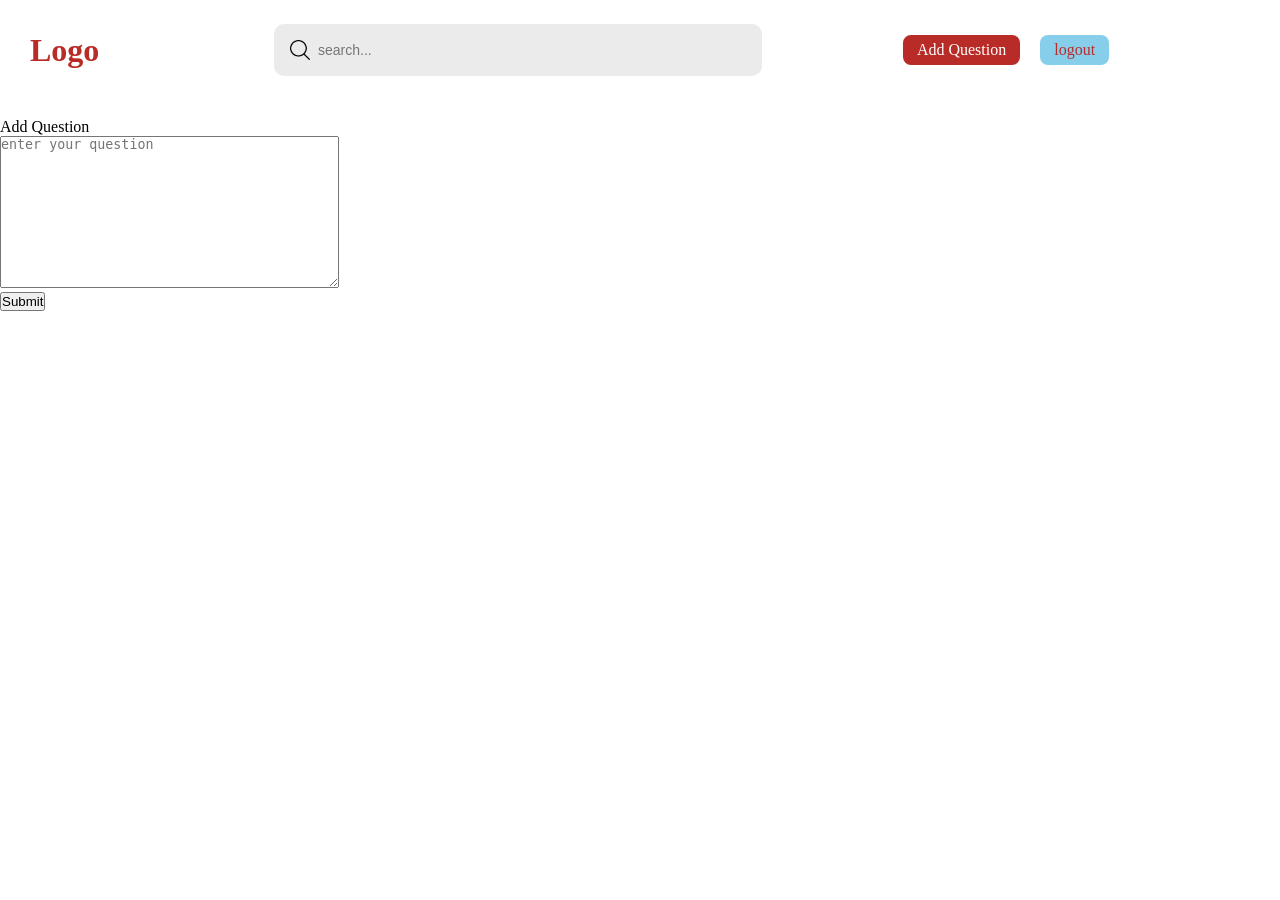
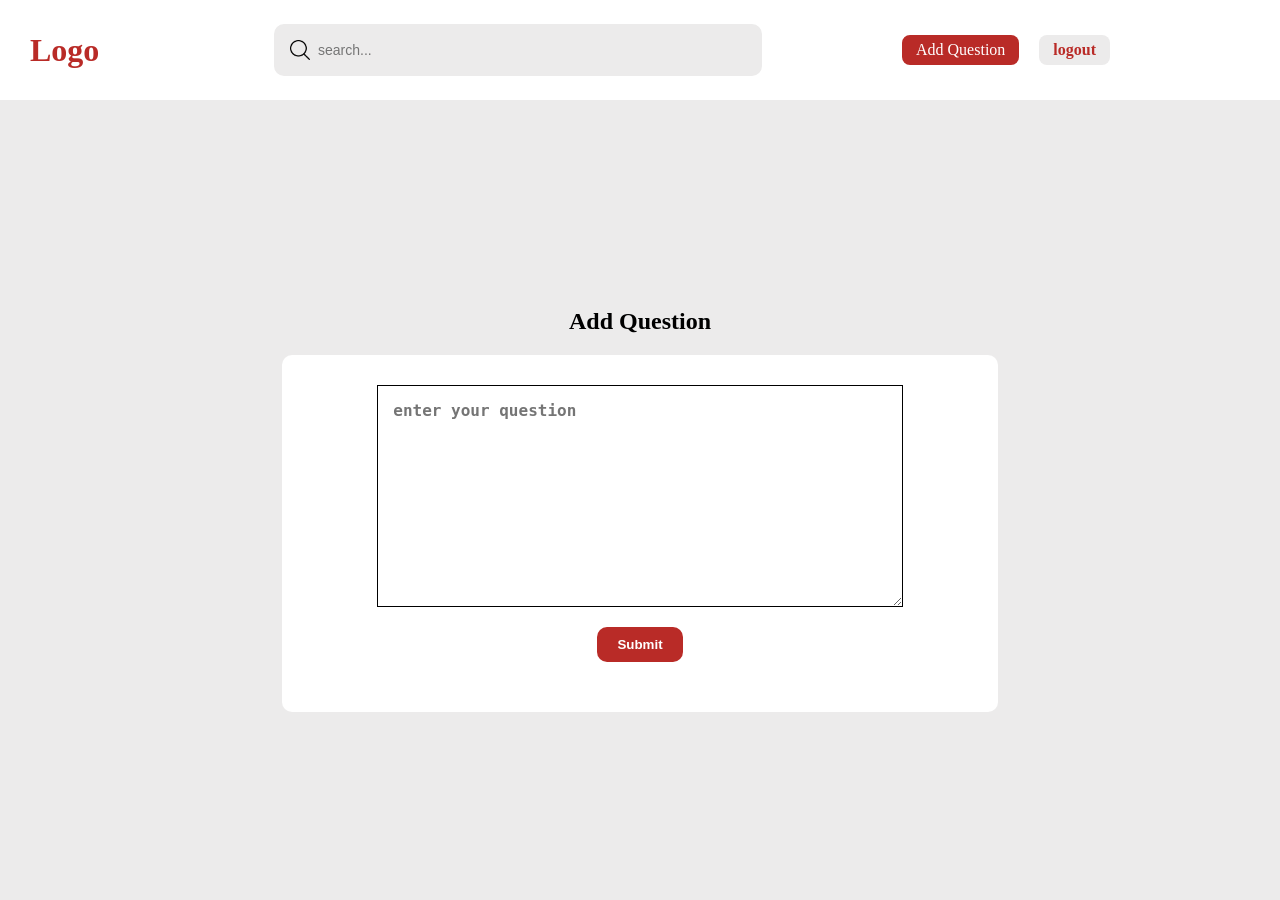
Before and after one commit to muhammednadeerrahman/quora_project, a Django app: page /create/ in a window 1280 px wide. Before the commit the page ends 311 px from the top, so only its background shows below. Run offline with Django 4.2, Linux system fonts and the light colour scheme; the visitor is signed in with stand-in values (Sample User, id 1); some libraries are stand-ins or nearby versions.

Commit message:
task finished

```diff
--- a/quora/views.py
+++ b/quora/views.py
@@ -34,6 +34,7 @@ def create (request):
         else:
             error_message = generate_form_errors(form)
             response_data = {
+                    "error" : True,
                     "message" :str(error_message),
                     "title" :"please check something error occured",
                     "status" : "error",
@@ -76,6 +77,7 @@ def answer(request,id):
         else:
             error_message = generate_form_errors(form)
             response_data = {
+                    "error" : True,
                     "message" :str(error_message),
                     "title" :"please check something error occured",
                     "status" : "error",
@@ -87,7 +89,8 @@ def answer(request,id):
         form = AnswerForm()
         context ={
         "form" : form,
-        "title" : "create form"
+        "title" : "create form",
+        "question" : question
         }
     return render(request,"quora/answer.html",context=context)
 
--- a/static/css/style.css
+++ b/static/css/style.css
@@ -7,6 +7,10 @@
 ul,ol{
    list-style: none;
 }
+p.error_message{
+    color: red;
+
+ }
 header{
     display: flex;
     justify-content: space-between;
@@ -75,7 +79,7 @@ header div.right a.question{
 }
 header div.right a.button{
 
-    background-color: skyblue;
+    background-color: rgb(236, 235, 235);
     color: #fff;
     display: block;
     align-items: center;
@@ -83,6 +87,7 @@ header div.right a.button{
     color: #b92b27;
     border-radius: 8px;
     border: none;
+    font-weight: bold;
 }
 
 
@@ -170,7 +175,7 @@ section#main div.content div.question div.main{
 }
 section#main div.content div.question div.main h4{
     font-size: 18px;
-    margin-bottom: 20px;
+    margin-bottom: 5px;
 
 }
 section#main div.content div.question div.main div.item{
@@ -207,3 +212,213 @@ section#main div.content div.question div.item div.like img{
 section#main div.content div.question div.item div.like h5{
 
 }
+
+section#create{
+    align-content: center;
+    justify-content: center;
+    display: flex;
+    background-color: rgb(236, 235, 235);
+    height: 100vh;
+
+
+}
+section#create div.wrapper{
+    width: 70%;
+    align-items: center;
+    display: flex;
+    justify-content: center;
+    flex-direction: column;
+}
+
+section#create div.wrapper h2.title,section#create h2.question{
+    margin: 20px 0;
+
+}
+section#create div.wrapper form{
+    width: 80%;
+    background-color: #fff;
+    padding: 30px;
+    border-radius: 10px;
+    align-items: center;
+    display: flex;
+    justify-content: center;
+    flex-direction: column;
+
+
+}
+section#create div.wrapper form div.input_container{
+    width: 80%;
+    display: flex;
+    align-items: center;
+    justify-content: center;
+}
+section#create div.wrapper form div.input_container textarea{
+    display: block;
+    width: 100%;
+    font-size: 16px;
+    font-weight: bold;
+    padding: 15px;
+    border: 1px solid #000;
+}
+section#create div.wrapper form div.text_container{
+    width: 80%;
+    display: flex;
+    align-items: center;
+    justify-content: center;
+}
+section#create div.wrapper form div.text_container textarea{
+    display: block;
+    width: 100%;
+    font-size: 14px;
+    padding: 15px;
+    border: 1px solid #000;
+
+}
+section#create div.wrapper form div.submit_container{
+    margin: 20px 0;
+
+}
+section#create div.wrapper form div.submit_container button.submit{
+    padding: 10px 20px;
+    border-radius: 10px;
+    background-color: #b92b27;
+    color: #fff;
+    font-weight: bold;
+        border: none;
+
+}
+
+section#login{
+    background-color: #b92b27;
+    align-items: center;
+    display: flex;
+    justify-content: space-around;
+    height: 100vh;
+
+}
+section.title{
+
+}
+section.title span{
+    color: #fff;
+    font-weight: 700;
+    font-size: 35px;
+    display: block;
+
+}
+section.title h1{
+    color: #90ed56;
+    font-weight: 700;
+    font-size: 35px;
+    display: inline-block;
+
+}
+section.title h3{
+    color: #90ed56;
+    text-align: right;
+    margin-top: 20px;
+    font-size: 18px;
+    font-weight: 400;
+}
+
+section#login section.form{
+    padding: 30px;
+    border-radius: 8px;
+    width: 43%;
+
+}
+
+section#login div.top{
+    margin-bottom: 30px;
+
+}
+section#login div.top h1 {
+    font-size: 30px;
+    font-weight: 700;
+    color: rgb(236, 235, 235);
+}
+
+section#login div.bottom{
+
+}
+section#login div.bottom form{
+
+}
+section#login div.bottom div.top{
+
+}
+section#login div.bottom span{
+    color: #000;
+    font-weight: 600;font-size: 14px;
+}
+section#login div.bottom a{
+    color: #0d66b9;
+}
+section#login div.bottom a:hover{
+    color: #80f737;
+}
+
+section#login div.bottom div.top div.left{
+    margin-right: 20px;
+
+}
+section#login div.bottom  div.top div.right{
+    flex-direction: column;
+    display: flex;
+    flex-wrap: wrap;
+    justify-content: space-between;
+
+}
+section#login div.bottom  div.top div.right div.input_container{
+    width: 94%;
+
+}
+section#login div.bottom label{
+    font-size: 18px;
+    font-weight: 500;
+    color: rgb(236, 235, 235);
+
+}
+section#login div.bottom input{
+   width: 74%;
+   padding: 10px;
+   border-radius: 8px;
+   outline: none;
+   border-style: solid ;
+   border-color: #0d66b9;
+}
+section#login div.bottom input :hover{
+    opacity: .5;
+ }
+section#login div.input_container{
+    display: flex;
+    margin-bottom: 30px;
+    justify-content: space-between;
+
+ }
+ section#login div.submit_container{
+    margin: o auto;
+
+
+ }
+ section#login div.submit_container p.error_message{
+    color: red;
+
+ }
+ section#login div.submit_container button{
+    width: 100%;
+    border-radius: 12px;
+    background-color: rgb(236, 235, 235);
+    color: #b92b27;
+    padding: 10px;
+    border: none;
+    margin-bottom: 20px;
+    cursor: pointer;
+ }
+ button :hover{
+   background-color: #0d66b9;
+ }
+ section#login div.submit_container a{
+    justify-self: flex-end;
+    align-self:center ;
+ }
--- a/templates/quora/create.html
+++ b/templates/quora/create.html
@@ -11,12 +11,7 @@
     {% include "web/includes/header.html" %}
     <section id="create">
         <div class="wrapper">
-            <div class="close">
-                <div class="close_container">
-                    <img src="" alt="">
-                </div>
-            </div>
-            <div class="title">Add Question</div>
+            <h2 class="title">Add Question</h2>
             <form class="ajax redirect" action="" method="post">
             {% csrf_token %}
                 {% for field in form %}
@@ -25,9 +20,13 @@
                 </div>
                 {% endfor  %}
 
+                {% if error %}
+                    <p class="error_message">{{message}}</p>
+                {% endif %}
+                <div class="submit_container">
                     <button class="submit">Submit</button>
+                </div>
             </form>
-
         </div>
     </section>
 
--- a/templates/user/login.html
+++ b/templates/user/login.html
@@ -23,11 +23,11 @@
 
                     <div class="input_container">
                         <label for="id_username">Username</label>
-                        <input id="id_username" name="username" type="text" placeholder="Enter Username" >
+                        <input id="id_username" name="username" type="text" placeholder="Enter Username" required >
                     </div>
                     <div class="input_container">
                         <label for="id_password">Password</label>
-                        <input id="id_password" name="password" type="password" placeholder="Enter password">
+                        <input id="id_password" name="password" type="password" placeholder="Enter password" required>
                     </div>
                     <div class="submit_container">
                         {% if error %}
--- a/user/forms.py
+++ b/user/forms.py
@@ -7,8 +7,8 @@ class UserForm(forms.ModelForm):
         model = User
         fields = ["username","password","email","first_name","last_name",]
         widgets = {
-            "password" : forms.widgets.PasswordInput(attrs={"placeholder" : "enter password"}),
-             "username" : forms.widgets.TextInput(attrs = {"placeholder" : "enter username"}),
+            "password" : forms.widgets.PasswordInput(attrs={"placeholder" : "enter password","required" : "required"}),
+             "username" : forms.widgets.TextInput(attrs = {"placeholder" : "enter username","required" : "required"}),
              "first_name" : forms.widgets.TextInput(attrs = {"placeholder" : "enter firstname","required" : "required"}),
              "last_name" : forms.widgets.TextInput(attrs = {"placeholder" : "enter lastname","required" : "required"}),
              "email" : forms.widgets.EmailInput(attrs = {"placeholder" : "enter email","required" : "required"}),
--- a/web/views.py
+++ b/web/views.py
@@ -8,6 +8,9 @@ def index (request):
 
     answer = Answer.objects.filter(is_deleted=False)
 
+    q = request.GET.get("q")
+    print(q)
+
     context ={
         "title" : "quora",
         "question" : question,
```
Also changed, not shown: templates/quora/answer.html (+24 -11 lines), templates/web/includes/header.html (+4 -4 lines), templates/web/index.html (+11 -6 lines), static/images/close.png (added). Lines whose indentation alone changed are shown as unchanged.
